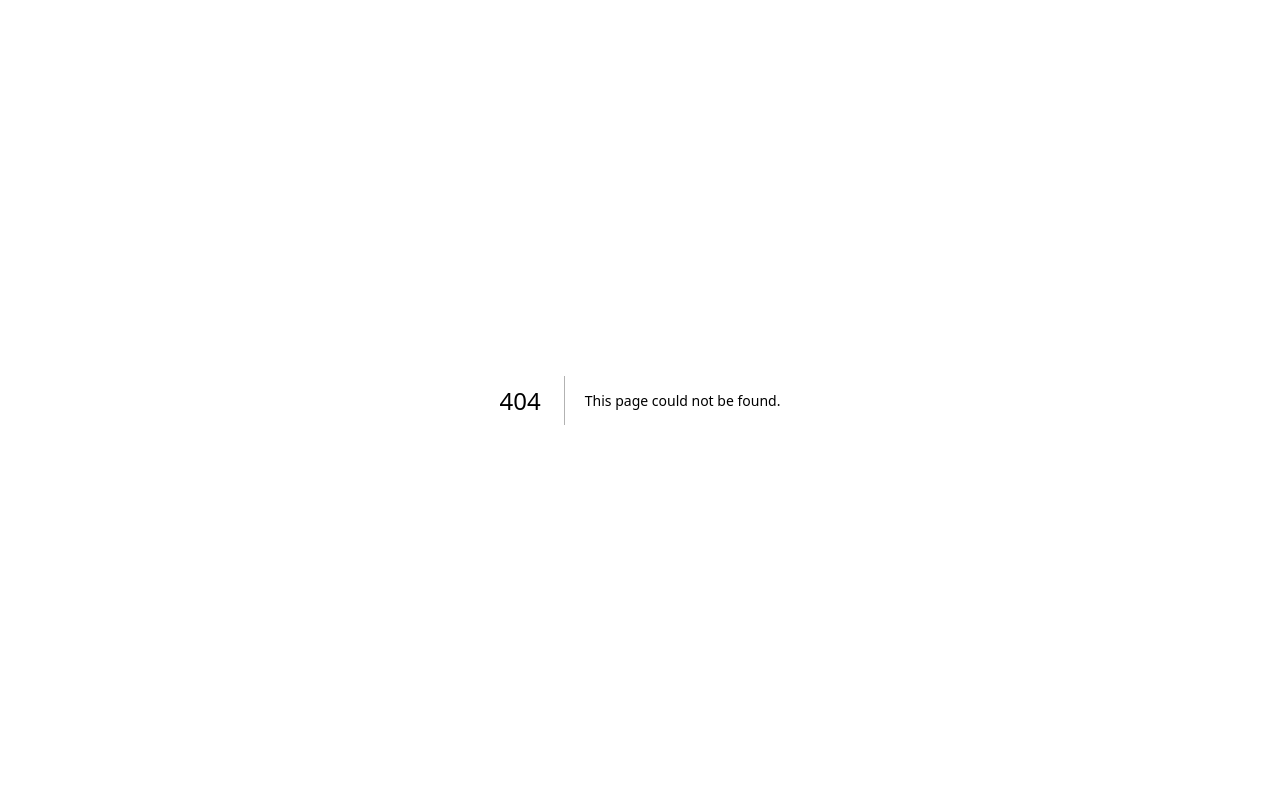
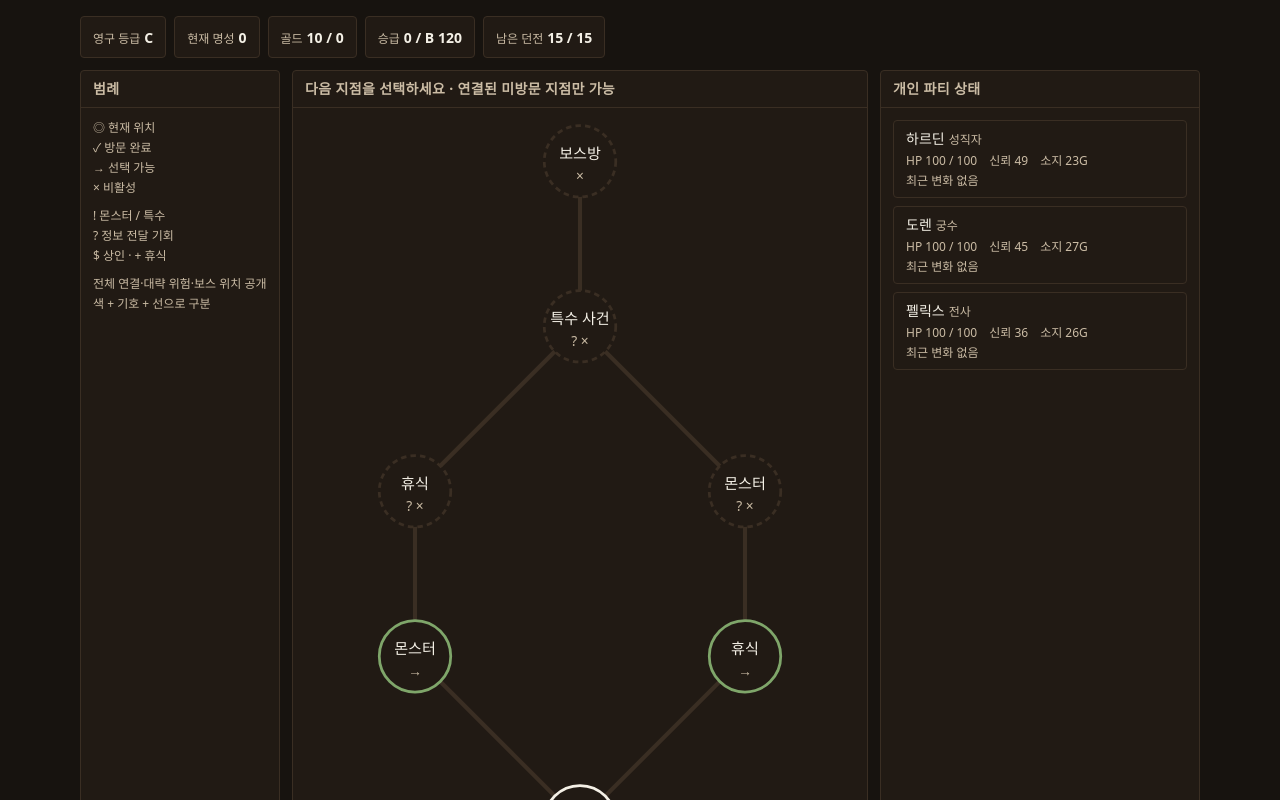
Before and after one commit to LatteBun/Dungeon_Schemer, a Next.js app: page /u2-test in a window 1280 px wide. Before the commit this address had no page. Shown: the top 800 px of the page. Built offline with nearby package versions, Linux system fonts and the light colour scheme.

Commit message:
화면: U2 지도·정보·사건 프리뷰 하네스를 추가한다
실제 generateGradeMap·createInfoOpportunity·evaluatePartyInfoCard·resolveEventChoice로 지도→정보→사건 흐름을 라이브 스토어 없이 시연한다.

```diff
--- /dev/null
+++ b/app/u2-test/page.tsx
@@ -0,0 +1,130 @@
+"use client";
+
+import { useMemo, useState } from "react";
+import { CampaignHeader } from "@/components/game/CampaignHeader";
+import { DungeonMapView } from "@/components/game/DungeonMapView";
+import { EventActions } from "@/components/game/EventActions";
+import { InfoOpportunityPanel } from "@/components/game/InfoOpportunityPanel";
+import { PartyReactionSidebar } from "@/components/game/PartyReactionSidebar";
+import { PartyStatusSidebar } from "@/components/game/PartyStatusSidebar";
+import {
+  toEventView,
+  toInfoOpportunityView,
+  toInfoReactionsView,
+  toMapView,
+  toPartyStatusView,
+} from "@/components/game/expedition-view-model";
+import { createRng } from "@/lib/rng";
+import { createInfoOpportunity, evaluatePartyInfoCard } from "@/lib/rules/info";
+import type { CardId, ChoiceId, NodeId } from "@/lib/domain";
+import type { MemberReactionView } from "@/components/game/expedition-view-model";
+import { u2Fixture } from "./u2-fixtures";
+
+type Step = "map" | "info" | "event";
+
+export default function U2TestPage() {
+  const fx = useMemo(() => u2Fixture("C"), []);
+  const [step, setStep] = useState<Step>("map");
+  const [currentNodeId, setCurrentNodeId] = useState<NodeId>(fx.currentNodeId);
+  const [visited, setVisited] = useState<NodeId[]>([]);
+  const [selectedNodeId, setSelectedNodeId] = useState<NodeId | null>(null);
+  const [selectedCardId, setSelectedCardId] = useState<CardId | null>(null);
+  const [reactions, setReactions] = useState<MemberReactionView[]>([]);
+  const [selectedChoiceId, setSelectedChoiceId] = useState<ChoiceId | null>(null);
+
+  const activeNode = fx.map.nodes.find((node) => node.id === (selectedNodeId ?? currentNodeId))!;
+  const event = fx.eventById(activeNode.eventId);
+
+  const mapView = toMapView(fx.map, currentNodeId, visited, fx.eventKindById);
+  const partyStatus = toPartyStatusView(fx.party);
+
+  function enterNode() {
+    if (selectedNodeId === null) return;
+    setCurrentNodeId(selectedNodeId);
+    const node = fx.map.nodes.find((candidate) => candidate.id === selectedNodeId)!;
+    setSelectedCardId(null);
+    setReactions([]);
+    setSelectedChoiceId(null);
+    setStep(node.hasInfoOpportunity ? "info" : "event");
+  }
+
+  function selectCard(cardId: CardId) {
+    setSelectedCardId(cardId);
+    const card = fx.cardById(cardId);
+    const evaluation = evaluatePartyInfoCard({
+      card,
+      party: fx.party,
+      cardRng: createRng(fx.map.grade).derive("card"),
+      trustRng: createRng(fx.map.grade).derive("trust"),
+    });
+    setReactions(toInfoReactionsView(evaluation));
+  }
+
+  function advanceEvent() {
+    if (selectedNodeId !== null) {
+      setVisited((prev) => (prev.includes(selectedNodeId) ? prev : [...prev, selectedNodeId]));
+    }
+    setSelectedNodeId(null);
+    setStep("map");
+  }
+
+  return (
+    <main className="mx-auto flex max-w-6xl flex-col gap-3 p-4 text-parchment">
+      <CampaignHeader view={fx.headerView} />
+
+      {step === "map" ? (
+        <div className="grid gap-3 lg:grid-cols-[1fr_320px]">
+          <DungeonMapView
+            view={mapView}
+            selectedNodeId={selectedNodeId}
+            onSelectNode={setSelectedNodeId}
+            onEnterNode={enterNode}
+          />
+          <PartyStatusSidebar members={partyStatus} />
+        </div>
+      ) : (
+        <div className="grid gap-3 lg:grid-cols-[1fr_320px]">
+          <div className="flex flex-col gap-3">
+            {step === "info" && activeNode.hasInfoOpportunity ? (
+              <InfoOpportunityPanel
+                view={toInfoOpportunityView(
+                  createInfoOpportunity({
+                    node: activeNode,
+                    eventKind: fx.eventKindById(activeNode.eventId),
+                    rng: createRng(fx.map.grade).derive("card"),
+                  }),
+                  fx.cardById,
+                  activeNode,
+                  event,
+                  fx.party,
+                )}
+                selectedCardId={selectedCardId}
+                onSelectCard={selectCard}
+              />
+            ) : null}
+            {step === "info" && selectedCardId !== null ? (
+              <button
+                type="button"
+                onClick={() => setStep("event")}
+                className="rounded border border-edge px-3 py-2 text-sm text-parchment hover:bg-edge"
+              >
+                정보 반응 완료 · 별도 사건 행동 →
+              </button>
+            ) : null}
+            {step === "event" ? (
+              <EventActions
+                view={toEventView(event, fx.headerView.currentGold, fx.itemById)}
+                selectedChoiceId={selectedChoiceId}
+                onSelectChoice={setSelectedChoiceId}
+                onAdvance={advanceEvent}
+              />
+            ) : null}
+          </div>
+          {step === "event"
+            ? <PartyStatusSidebar members={partyStatus} />
+            : <PartyReactionSidebar reactions={reactions} />}
+        </div>
+      )}
+    </main>
+  );
+}
--- /dev/null
+++ b/app/u2-test/u2-fixtures.ts
@@ -0,0 +1,67 @@
+import { INFO_CARDS } from "@/lib/content/info-cards";
+import { DUNGEON_EVENT_POOLS } from "@/lib/content/events";
+import { ITEMS } from "@/lib/content/items";
+import { createRng } from "@/lib/rng";
+import { generateGradeMap } from "@/lib/rules/map";
+import { initializeCampaign } from "@/lib/rules/campaign-init";
+import { toCampaignHeaderView } from "@/components/game/campaign-view-model";
+import type {
+  CampaignMember,
+  CardId,
+  DungeonEvent,
+  EventId,
+  EventKind,
+  GeneratedMap,
+  InfoCard,
+  ItemDef,
+  ItemId,
+} from "@/lib/domain";
+import type { CampaignHeaderView } from "@/components/game/campaign-view-model";
+
+const ALL_EVENTS: DungeonEvent[] = [
+  ...Object.values(DUNGEON_EVENT_POOLS.regular).flat(),
+  ...DUNGEON_EVENT_POOLS.boss,
+];
+
+export interface U2Fixture {
+  map: GeneratedMap;
+  party: CampaignMember[];
+  currentNodeId: GeneratedMap["entryNodeId"];
+  headerView: CampaignHeaderView;
+  eventById: (id: EventId) => DungeonEvent;
+  eventKindById: (id: EventId) => EventKind;
+  cardById: (id: CardId) => InfoCard;
+  itemById: (id: ItemId) => ItemDef | undefined;
+}
+
+export function u2Fixture(grade: "C" | "B" | "A" | "S" = "C"): U2Fixture {
+  const seed = `u2-demo-${grade}`;
+  const campaign = initializeCampaign(seed);
+  const firstParty = campaign.parties.find((candidate) => candidate.complete);
+  const party = (firstParty?.memberIds ?? []).map(
+    (memberId) => campaign.members.find((member) => member.id === memberId)!,
+  );
+  const map = generateGradeMap(grade, createRng(seed).derive("map"));
+
+  const eventById = (id: EventId): DungeonEvent => {
+    const found = ALL_EVENTS.find((event) => event.id === id);
+    if (found === undefined) throw new Error(`no event ${id}`);
+    return found;
+  };
+  const cardById = (id: CardId): InfoCard => {
+    const found = INFO_CARDS.find((card) => card.id === id);
+    if (found === undefined) throw new Error(`no card ${id}`);
+    return found;
+  };
+
+  return {
+    map,
+    party,
+    currentNodeId: map.entryNodeId,
+    headerView: toCampaignHeaderView(campaign),
+    eventById,
+    eventKindById: (id) => eventById(id).kind,
+    cardById,
+    itemById: (id) => ITEMS.find((item) => item.id === id),
+  };
+}
```
